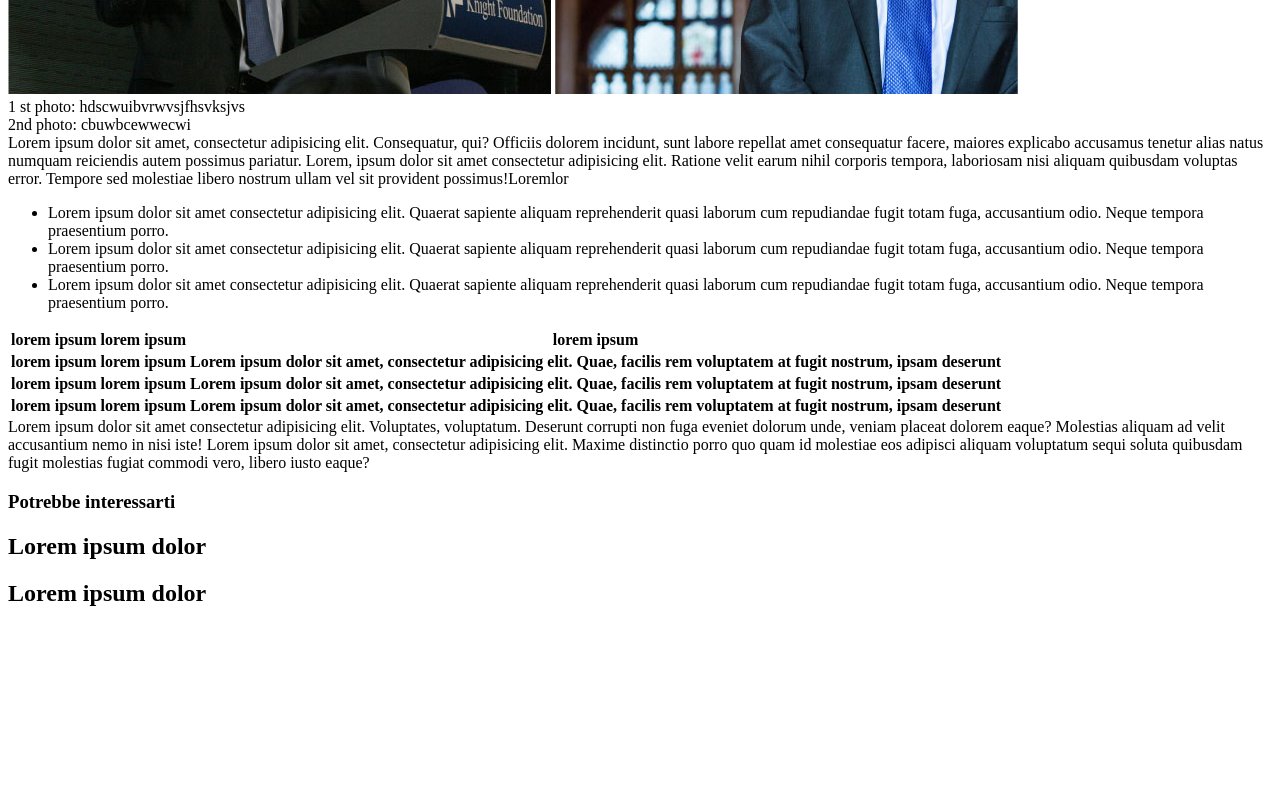
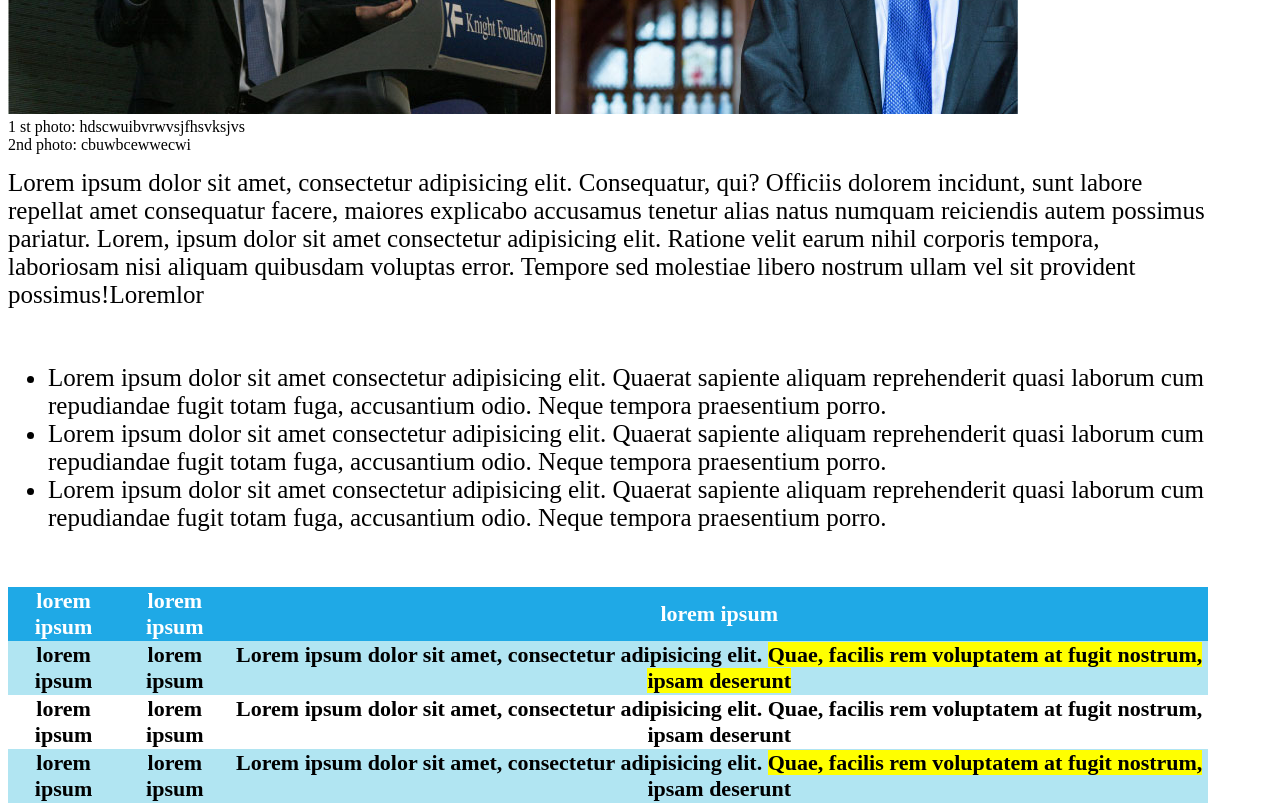
Before and after one commit to trelefede/html-css-booleaner, a plain HTML site: page index.html in a window 1280 px wide. Shown: the part 680-1487 px from the top of the page. Before the commit the page ends 1307 px from the top, so only its background shows below. Drawn offline with Linux system fonts and the light colour scheme.

Commit message:
terminato footer e ritoccato tabella

```diff
--- a/css/style.css
+++ b/css/style.css
@@ -1,6 +1,6 @@
 body {
     height: auto;
-    width: auto;
+    width: 1200px;
 }
 
 /* header */
@@ -26,18 +26,65 @@ h1 {
     margin-bottom: auto;
 }
 
+#immaginitesta {
+    padding-top: 20px;
+}
+
+section {
+    padding-top: 15px;
+    padding-bottom: 15px;
+    font-size: 25px;
+}
+
 #sottotitolo {
     font-size: 20px;
-    color: rgba(0, 0, 0, 0.7);
+    color: #808080;
+}
+
+#evidenziato {
+    background-color: yellow;
 }
 
 #azzurro {
-    color: aqua;
+    color: #1fa9e6;
+}
+
+/* tabella  */
+
+table {
+    border-collapse: collapse;
+    font-size: 22px;
+}
+
+thead {
+    background-color: #1fa9e6;
+    color: white;
+}
+
+#trcolor {
+    background-color: #b1e5f2;
 }
 
 /* /main */
 
 
 /* footer */
+#trasparenza {
+    color: #808080;
+}
+
+#footer1 {
+    color: rgb(255, 255, 255);
+    background-image: url('../images/monitor.jpg');
+    height: 208px;
+    width: 312px;
+}
+
+#footer2 {
+    color: rgb(255, 255, 255);
+    background-image: url('../images/graph.jpg');
+    height: 208px;
+    width: 312px;
+}
 
 /* /footer */
--- a/index.html
+++ b/index.html
@@ -21,9 +21,10 @@
         <div id="sottotitolo">Scritto da <span id="azzurro">The Booleaner</span> <br> il 10/10/2020</div>
 
         <!-- immagini con didascalia-->
-        <div></div>
-        <img src="images/tim-1.jpg" alt="Tim Berners-Lee">
-        <img src="images/tim-2.jpg" alt="Tim Berners-Lee">
+        <div id="immaginitesta">
+            <img src="images/tim-1.jpg" alt="Tim Berners-Lee">
+            <img src="images/tim-2.jpg" alt="Tim Berners-Lee">
+        </div>
         <div>1 st photo: hdscwuibvrwvsjfhsvksjvs <br> 2nd photo: cbuwbcewwecwi</div>
 
         <!-- corpo centrale -->
@@ -65,11 +66,12 @@
                     </tr>
                 </thead>
                 <tbody>
-                    <tr>
+                    <tr id="trcolor">
                         <th>lorem ipsum</th>
                         <th>lorem ipsum</th>
-                        <th>Lorem ipsum dolor sit amet, consectetur adipisicing elit. Quae, facilis rem voluptatem at
-                            fugit nostrum, ipsam deserunt
+                        <th>Lorem ipsum dolor sit amet, consectetur adipisicing elit. <span id="evidenziato">Quae,
+                                facilis rem voluptatem at
+                                fugit nostrum, ipsam deserunt</span>
                         </th>
                     </tr>
                     <tr>
@@ -79,11 +81,12 @@
                             fugit nostrum, ipsam deserunt
                         </th>
                     </tr>
-                    <tr>
+                    <tr id="trcolor">
                         <th>lorem ipsum</th>
                         <th>lorem ipsum</th>
-                        <th>Lorem ipsum dolor sit amet, consectetur adipisicing elit. Quae, facilis rem voluptatem at
-                            fugit nostrum, ipsam deserunt
+                        <th>Lorem ipsum dolor sit amet, consectetur adipisicing elit. <span id="evidenziato">Quae,
+                                facilis rem voluptatem at
+                                fugit nostrum,</span> ipsam deserunt
                         </th>
                     </tr>
                 </tbody>
@@ -103,9 +106,9 @@
     </main>
 
     <footer>
-        <h3>Potrebbe interessarti</h3>
-        <h2>Lorem ipsum dolor</h2>
-        <h2>Lorem ipsum dolor</h2>
+        <h3 id="trasparenza">Potrebbe interessarti</h3>
+        <h2 id="footer1">Lorem ipsum dolor</h2>
+        <h2 id="footer2">Lorem ipsum dolor</h2>
     </footer>
 </body>
 
```
